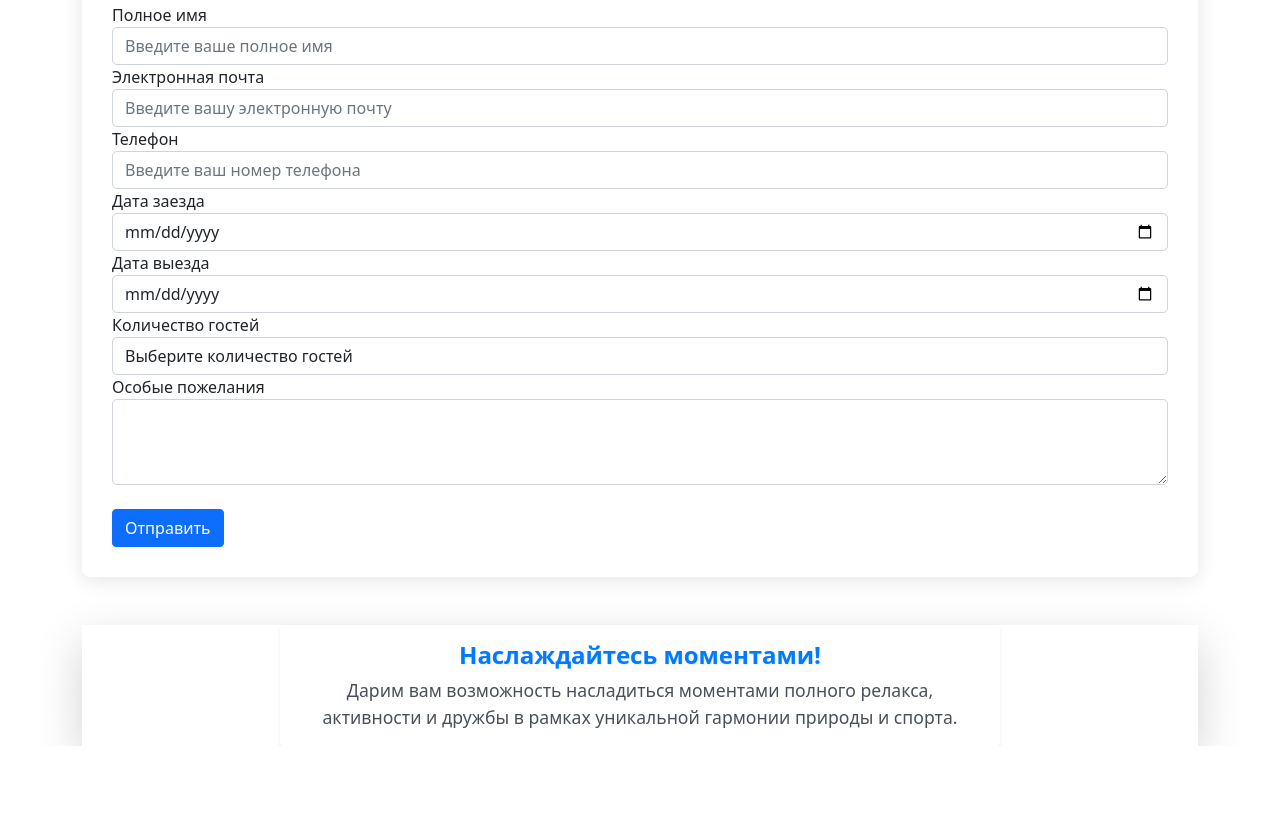
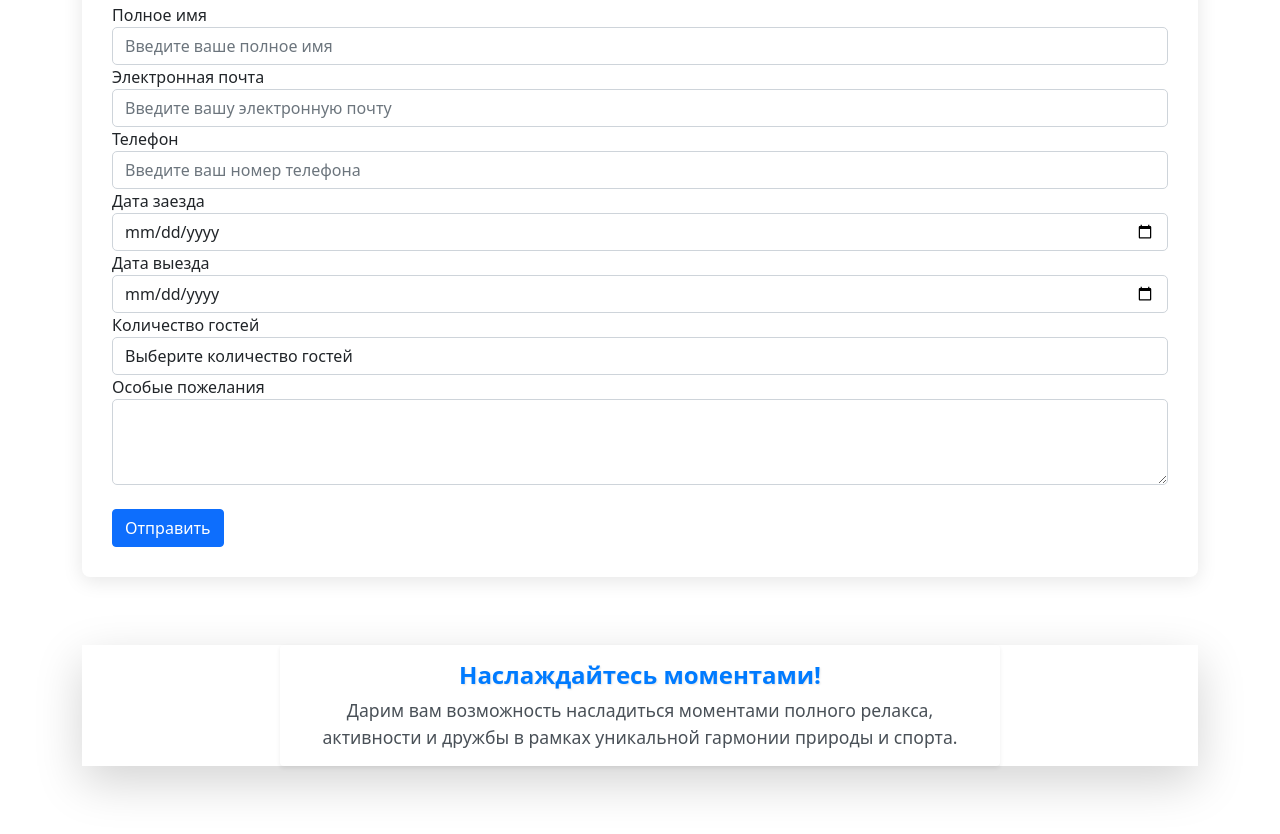
Before and after one commit to SACRED448/Hotel, a website: page index.html in a window 1280 px wide. Shown: the part 9514-10348 px from the top of the page. Before the commit the page ends 10260 px from the top, so only its background shows below. Drawn offline with Linux system fonts and the light colour scheme.

Commit message:
Готовый проект. Редактирование подвала сайта

```diff
--- a/css/custom.css
+++ b/css/custom.css
@@ -125,3 +125,7 @@ h2 {
     padding: 30px; /* Отступы внутри формы */
     margin-top: 50px; /* Отступ сверху */
 }
+
+.footer {
+    padding: 20px 0; /* Отступы сверху и снизу */
+}
--- a/index.html
+++ b/index.html
@@ -11,6 +11,7 @@
     <title>Отели</title>
 </head>
 <body>
+    <!-- Шапка сайта и панель навигации -->
     <header class="header">
         <nav class="navbar navbar-expand-lg navbar-light bg-light">
             <div class="container-fluid">
@@ -688,7 +689,8 @@
         </form>
     </div>
 
-    <!-- Контент -->
+    <!-- Подвал -->
+    <footer class="footer">
         <div class="container content my-5 shadow-lg">
             <div class="row">
                 <div class="col-md-8 mx-auto">
@@ -701,8 +703,7 @@
                 </div>
             </div>
         </div>
-
-
+    </footer>
 </div>
 </body>
 </html>
--- a/server.js
+++ b/server.js
@@ -29,7 +29,6 @@ const pool = new Pool({
 // Маршрут для обработки отправки формы
 app.post('/submit', async (req, res) => {
     const { full_name, email, phone, check_in, check_out, guests, special_requests } = req.body;
-    // console.log(req.body);
     try {
         const result = await pool.query(
             'INSERT INTO bookings (full_name, email, phone, check_in, check_out, guests, special_requests) VALUES ($1, $2, $3, $4, $5, $6, $7)',
```
Lines whose indentation alone changed are shown as unchanged.
